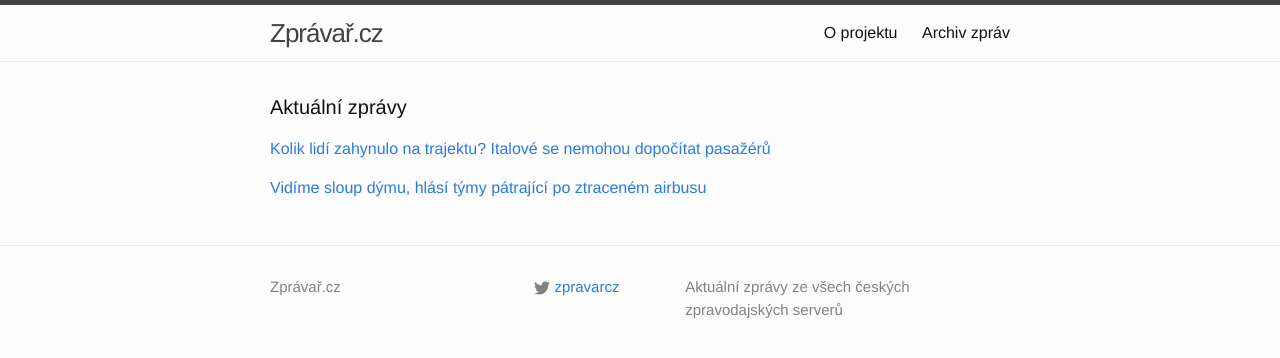
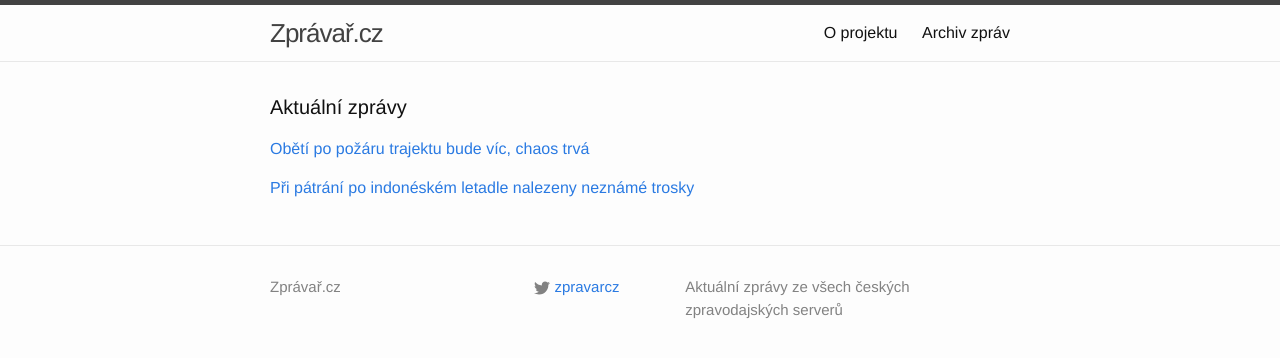
Before and after one commit to adliska/zpravar, a Jekyll site: the page built from index.html, in a window 1280 px wide. Shown: the top 358 px of the page. Built offline with Jekyll 4.4.1, drawn with Linux system fonts in a browser that asks for light colours.

Commit message:
zpravar news update

```diff
--- a/index.html
+++ b/index.html
@@ -5,18 +5,22 @@
 <div class="home">
     <h1 class="page-heading">Aktuální zprávy</h1>
 
-<p><a href="javascript:;" onclick="toggle_visibility('zpravy0')">Kolik lidí zahynulo na trajektu? Italové se nemohou dopočítat pasažérů</a></p>
+<p><a href="javascript:;" onclick="toggle_visibility('zpravy0')">Obětí po požáru trajektu bude víc, chaos trvá</a></p>
 <div id="zpravy0" style="display:none">
 <ul>
+<li><a href=http://zpravy.aktualne.cz/zahranici/obeti-po-pozaru-trajektu-bude-vic-chaos-trva/r~fb8e94ac8feb11e4aff10025900fea04/>Obětí po požáru trajektu bude víc, chaos trvá - zpravy.aktualne.cz</a></li>
+<li><a href=http://zahranicni.ihned.cz/evropa-slovensko/c1-63313370-v-poctu-lidi-na-italskem-trajektu-je-chaos-nekteri-nebyli-na-seznamu>V počtu lidí na italském trajektu je chaos. Někteří nebyli na seznamu - zahranicni.ihned.cz</a></li>
 <li><a href=http://zpravy.idnes.cz/trajekt-italie-albanie-recko-norman-atlantic-f33-/zahranicni.aspx?c=A141230_063851_zahranicni_aha>Kolik lidí zahynulo na trajektu? Italové se nemohou dopočítat pasažérů - zpravy.idnes.cz</a></li>
 <li><a href=http://zahranicni.ihned.cz/c1-63313370-v-poctu-lidi-na-italskem-trajektu-je-chaos-nekteri-nebyli-na-seznamu>V počtu lidí na italském trajektu je chaos. Někteří nebyli na seznamu - zahranicni.ihned.cz</a></li>
 <li><a href=http://www.novinky.cz/zahranicni/evropa/357443-pocet-obeti-pozaru-trajektu-muze-byt-vyssi-panoval-na-nem-chaos.html>Počet obětí požáru trajektu může být vyšší, panoval na něm chaos - www.novinky.cz</a></li>
 <li><a href=http://www.ceskenoviny.cz/zpravy/zpravy/skutecny-pocet-lidi-na-italskem-trajektu-neni-znam-chaos-trva/1163378>Skutečný počet lidí na italském trajektu není znám, chaos trvá - www.ceskenoviny.cz</a></li>
 <li><a href=http://www.rozhlas.cz/_zprava/desitky-zachranenych-z-italskeho-trajektu-nebyly-na-seznamu-pasazeru--1437690>Desítky zachráněných z italského trajektu nebyly na seznamu pasažérů - www.rozhlas.cz</a></li>
 </ul>
-</div><p><a href="javascript:;" onclick="toggle_visibility('zpravy1')">Vidíme sloup dýmu, hlásí týmy pátrající po ztraceném airbusu</a></p>
+</div><p><a href="javascript:;" onclick="toggle_visibility('zpravy1')">Při pátrání po indonéském letadle nalezeny neznámé trosky </a></p>
 <div id="zpravy1" style="display:none">
 <ul>
+<li><a href=http://www.ceskenoviny.cz/zpravy/zpravy/pri-patrani-po-indoneskem-letadle-nalezeny-nezname-trosky/1163385>Při pátrání po indonéském letadle nalezeny neznámé trosky  - www.ceskenoviny.cz</a></li>
+<li><a href=http://zpravy.aktualne.cz/zahranici/patrani-po-zmizelem-letadle-na-ostrove-zahledli-kour/r~e0ce3f928fea11e49e4b0025900fea04/>Pátrání po zmizelém letadle: Na ostrově zahlédli kouř - zpravy.aktualne.cz</a></li>
 <li><a href=http://zpravy.idnes.cz/indonesie-airasia-airbus-dym-torpedoborec-fj0-/zahranicni.aspx?c=A141230_065611_zahranicni_aha>Vidíme sloup dýmu, hlásí týmy pátrající po ztraceném airbusu - zpravy.idnes.cz</a></li>
 <li><a href=http://www.ceskatelevize.cz/ct24/svet/296717-patraci-nalezli-v-javskem-mori-objekty-v-barvach-letecke-spolecnosti/>Pátrači nalezli v Jávském moři objekty v barvách letecké společnosti - www.ceskatelevize.cz</a></li>
 <li><a href=http://www.novinky.cz/zahranicni/svet/357442-airbus-airasia-se-nedari-najit-stopou-muze-byt-kour.html>Airbus AirAsia se nedaří najít, stopou může být kouř - www.novinky.cz</a></li>
```
